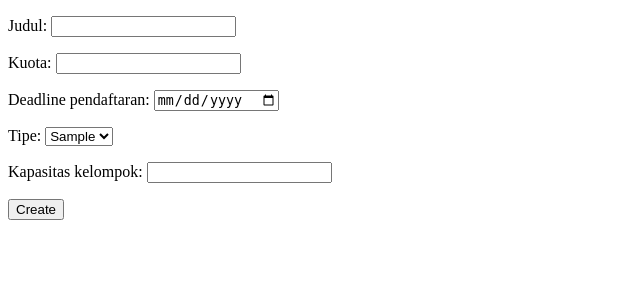
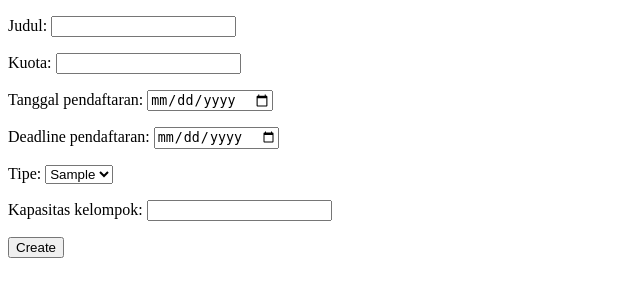
Before and after one commit to irfancen/mtqui, a Django app: page /admin_mtqui/create/kompetisi in a window 1280 px wide. Shown: the top 300 px of the page, without its empty margins (0-640 px from the left). Run offline with Django 3.2, Linux system fonts and the light colour scheme; a user stored in the database is signed in; tables that the repository leaves empty hold one stand-in row (values such as "Sample post").

Commit message:
Add tanggal pembukaan pendaftaran field

```diff
--- a/admin_mtqui/forms.py
+++ b/admin_mtqui/forms.py
@@ -10,6 +10,12 @@ class KompetisiForm(forms.Form):
     judul = forms.CharField(max_length=100)
 
     kuota = forms.IntegerField()
+
+    tanggal_pendaftaran = forms.DateField(widget=forms.DateInput(
+        attrs = {
+            'type' : 'date',
+            'required': True,
+    }))
 
     deadline_pendaftaran = forms.DateField(widget=forms.DateInput(
         attrs = {
--- a/admin_mtqui/views.py
+++ b/admin_mtqui/views.py
@@ -19,6 +19,7 @@ def create_kompetisi(request):
         if kompetisi_form.is_valid():
             judul = kompetisi_form.cleaned_data.get("judul")
             kuota = kompetisi_form.cleaned_data.get("kuota")
+            tanggal_pendaftaran = kompetisi_form.cleaned_data.get("tanggal_pendaftaran")
             deadline_pendaftaran = kompetisi_form.cleaned_data.get("deadline_pendaftaran")
             tipe = TipeKompetisi.objects.get(id=kompetisi_form.cleaned_data.get("tipe"))
             kapasitas_kelompok = kompetisi_form.cleaned_data.get("kapasitas_kelompok")
@@ -27,7 +28,7 @@ def create_kompetisi(request):
                 if user.is_superuser:
                     continue
 
-                kompetisi = Kompetisi(judul=judul, kuota=kuota, deadline_pendaftaran=deadline_pendaftaran, tipe=tipe, kapasitas_kelompok=kapasitas_kelompok, fakultas=user)
+                kompetisi = Kompetisi(judul=judul, kuota=kuota, tanggal_pendaftaran=tanggal_pendaftaran, deadline_pendaftaran=deadline_pendaftaran, tipe=tipe, kapasitas_kelompok=kapasitas_kelompok, fakultas=user)
                 kompetisi.save()
 
             return HttpResponse("DONE")
--- a/dashboard/admin.py
+++ b/dashboard/admin.py
@@ -17,13 +17,13 @@ class TipeKompetisiPanelConfig(admin.ModelAdmin):
 @admin.register(Kompetisi)
 class KompetisiPanelConfig(admin.ModelAdmin):
     search_fields = ("judul", "fakultas__username")
-    ordering = ("judul", "fakultas__username", "tipe__tipe", "deadline_pendaftaran")
-    list_display = ("judul", "fakultas", "tipe", "deadline_pendaftaran")
+    ordering = ("judul", "fakultas__username", "tipe__tipe", "tanggal_pendaftaran", "deadline_pendaftaran")
+    list_display = ("judul", "fakultas", "tipe", "tanggal_pendaftaran", "deadline_pendaftaran")
     list_filter = ("judul", "fakultas__username", "tipe__tipe")
 
 @admin.register(KompetisiKTIA)
 class KompetisiKTIAPanelConfig(admin.ModelAdmin):
-    list_display = ("judul", "deadline_pendaftaran")
+    list_display = ("judul", "tanggal_pendaftaran", "deadline_pendaftaran")
 
 @admin.register(Kelompok)
 class KelompokPanelConfig(admin.ModelAdmin):
--- a/dashboard/models.py
+++ b/dashboard/models.py
@@ -25,6 +25,7 @@ class TipeKompetisi(models.Model):
 class Kompetisi(models.Model):
     judul = models.CharField(max_length=100)
     kuota = models.IntegerField()
+    tanggal_pendaftaran = models.DateField()
     deadline_pendaftaran = models.DateField()
     tipe = models.ForeignKey(TipeKompetisi, on_delete=models.SET_NULL, related_name="kompetisi", null=True)
     kapasitas_kelompok = models.IntegerField(null=True, blank=True)
@@ -42,6 +43,9 @@ class Kompetisi(models.Model):
     def is_deadline(self):
         return datetime.now(timezone(settings.TIME_ZONE)).date() > self.deadline_pendaftaran
 
+    def is_open(self):
+        return datetime.now(timezone(settings.TIME_ZONE)).date() >= self.tanggal_pendaftaran
+
     def get_tipe(self):
         return str(self.tipe)
 
@@ -49,9 +53,10 @@ class Kompetisi(models.Model):
         return self.fakultas
 
     def can_enroll(self):
+        is_open = self.is_open()
         is_before_deadline = not self.is_deadline()
         quota_available = self.get_enrollment_count() < self.kuota
-        return (is_before_deadline and quota_available)
+        return (is_open and is_before_deadline and quota_available)
 
     def can_view_enrollments(self):
         has_enrollment = self.get_enrollment_count() > 0
@@ -63,6 +68,7 @@ class Kompetisi(models.Model):
 
 class KompetisiKTIA(models.Model):
     judul = models.CharField(max_length=100)
+    tanggal_pendaftaran = models.DateField()
     deadline_pendaftaran = models.DateField()
 
     def get_deadline(self):
@@ -71,9 +77,13 @@ class KompetisiKTIA(models.Model):
     def is_deadline(self):
         return datetime.now(timezone(settings.TIME_ZONE)).date() > self.deadline_pendaftaran
 
+    def is_open(self):
+        return datetime.now(timezone(settings.TIME_ZONE)).date() >= self.tanggal_pendaftaran
+
     def can_enroll(self):
+        is_open = self.is_open()
         is_before_deadline = not self.is_deadline()
-        return is_before_deadline
+        return (is_open and is_before_deadline)
 
     def __str__(self):
         return self.judul
--- a/dashboard/templates/dashboard/dashboard.html
+++ b/dashboard/templates/dashboard/dashboard.html
@@ -27,6 +27,7 @@ Dashboard
     <div class="dashboard-container competition-section">
         <h2>Available Competitions</h2>
 
+        {% if ktia and ktia.is_open %}
         <div class="competition-card">
             <h3 class="competition-title">{{ ktia.judul }}</h3>
 
@@ -43,9 +44,11 @@ Dashboard
             <a class="competition-buttons" href="https://bit.ly/PendaftaranKTIAMTQUI2021" target="_blank">Enroll Now</a>
             {% endif %}
         </div>
+        {% endif %}
 
         {% if competitions %}
             {% for competition in competitions %}
+                {% if competition.is_open %}
                     <div class="competition-card">
                         <h3 class="competition-title">{{ competition.judul }}</h3>
 
@@ -78,9 +81,8 @@ Dashboard
                         <a class="competition-buttons" href="{% url 'dashboard:view_enrollments' id_kompetisi=competition.id %}">View Enrollments</a>
                         {% endif %}
                     </div>
+                {% endif %}
             {% endfor %}
-        {% else %}
-                <div>No Competitions</div>
         {% endif %}
     </div>
 </div>
```
Also changed, not shown: dashboard/migrations/0025_auto_20210822_2356.py (added), dashboard/migrations/0026_auto_20210823_0027.py (added). Lines whose indentation alone changed are shown as unchanged.
